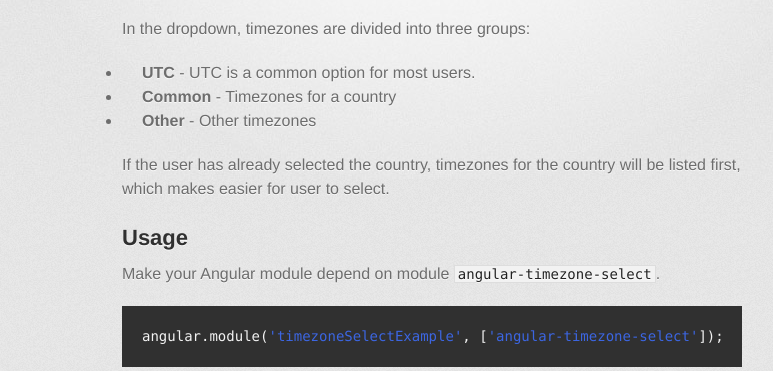
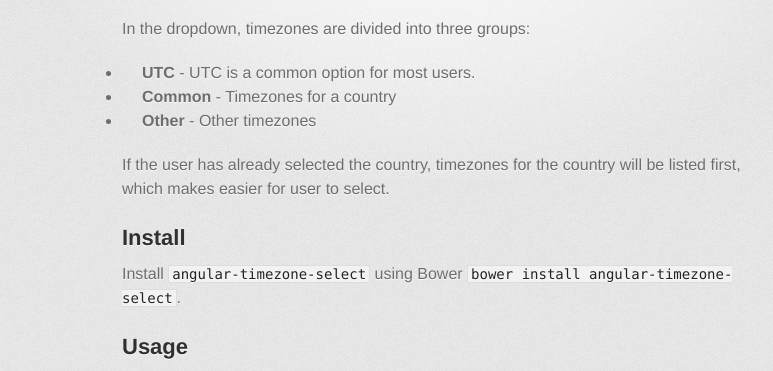
Before and after one commit to alexcheng1982/angular-timezone-select, a website: page index.html in a window 1280 px wide. Shown: the part 394-765 px from the top of the page, without its empty margins (208-981 px from the left). Drawn offline with Linux system fonts and the light colour scheme; a web font is replaced by a local one.

Commit message:
add install guide using bower

```diff
--- a/index.html
+++ b/index.html
@@ -69,6 +69,11 @@
 <p>If the user has already selected the country, timezones for the country will be listed first, which makes easier for user to select.</p>
 
 <h2>
+<a id="install" class="anchor" href="#install" aria-hidden="true"><span class="octicon octicon-link"></span></a>Install</h2>
+
+<p>Install <code>angular-timezone-select</code> using Bower <code>bower install angular-timezone-select</code>.</p>
+
+<h2>
 <a id="usage" class="anchor" href="#usage" aria-hidden="true"><span class="octicon octicon-link"></span></a>Usage</h2>
 
 <p>Make your Angular module depend on module <code>angular-timezone-select</code>.</p>
```
